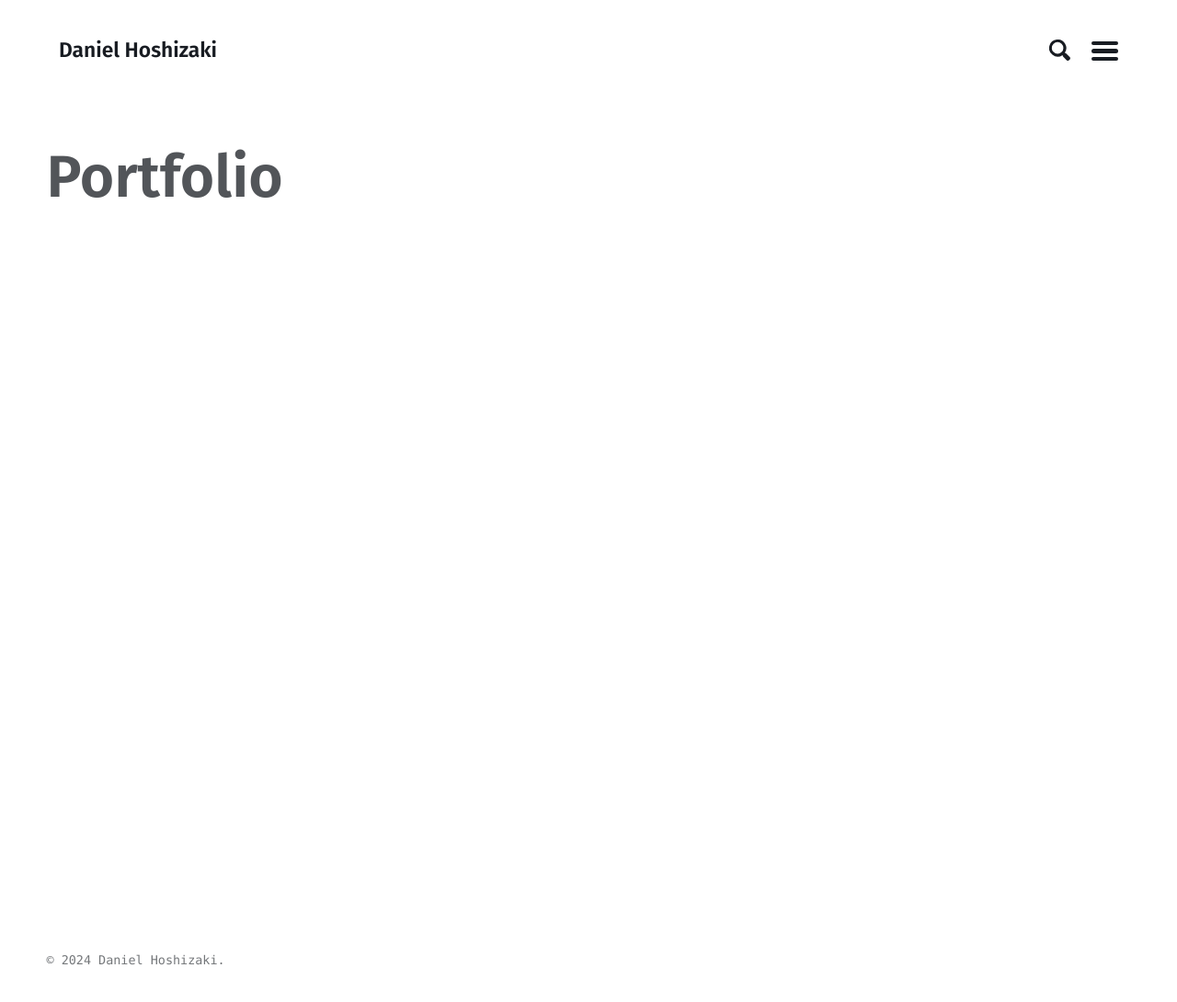
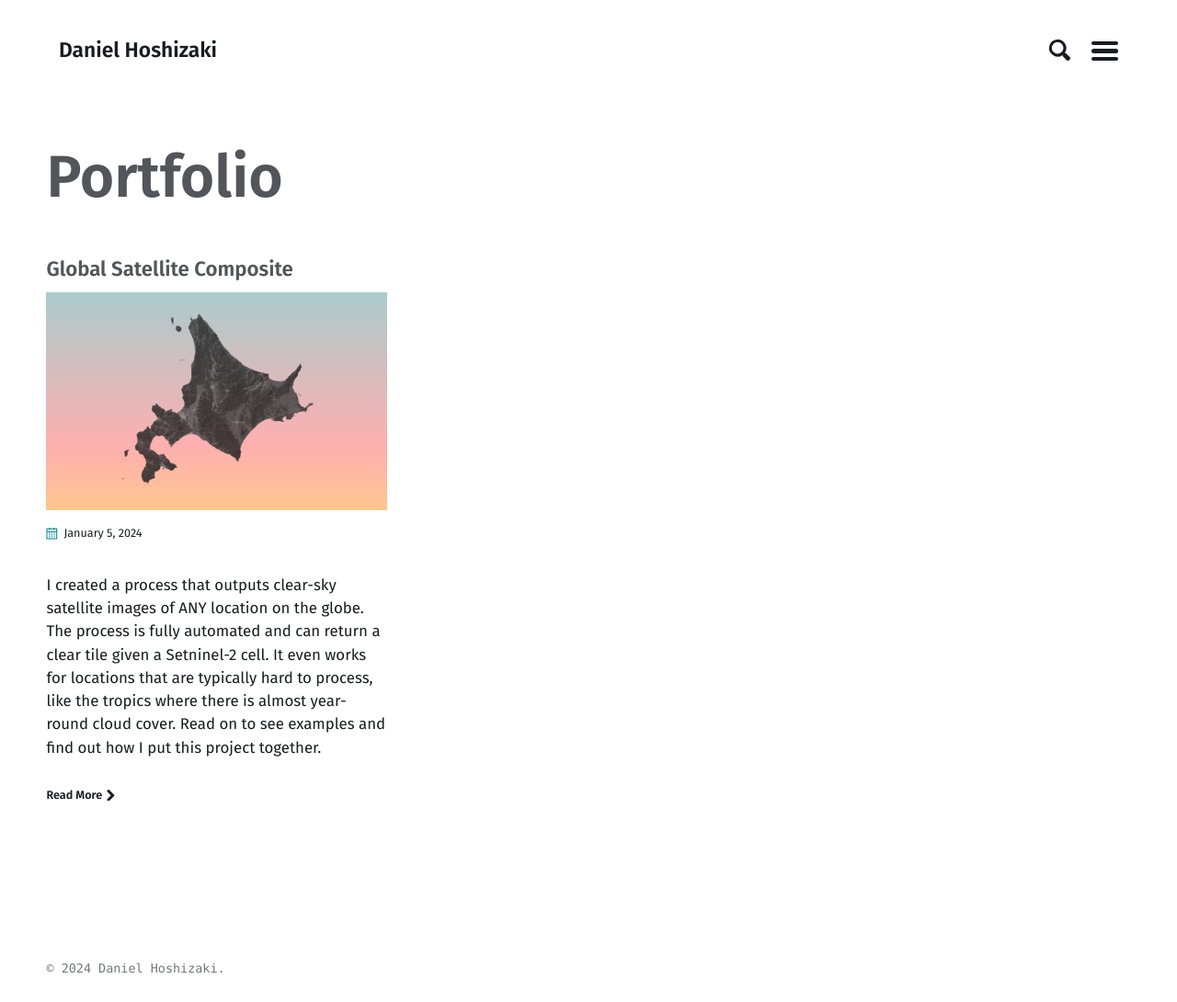
Before and after one commit to mmistakes/jekyll-theme-basically-basic, a Jekyll site: the page built from portfolio.md, in a window 1280 px wide. Shown: the whole page at 92% size. Built offline with Jekyll 4.4.1, drawn with Linux system fonts in a browser that asks for light colours.

Commit message:
Revert "add portfolio"
This reverts commit ad87454156a6b813827a67234f92e5f92c26d47a.

```diff
--- a/_config.yml
+++ b/_config.yml
@@ -80,13 +80,13 @@ exclude:
 
 # Collections
 collections:
-  # portfolio:
-  #   output: true
-  #   permalink: /:collection/:path/
-
-  blog:
+  portfolio:
     output: true
     permalink: /:collection/:path/
+
+#   blog:
+#     output: true
+#     permalink: /:collection/:path/
 
 # Front Matter Defaults
 defaults:
--- a/_portfolio/sentinel-composite.md
+++ b/_portfolio/sentinel-composite.md
@@ -7,3 +7,47 @@ image:
 ---
 
 I created a process that outputs clear-sky satellite images of ANY location on the globe. The process is fully automated and can return a clear tile given a Setninel-2 cell. It even works for locations that are typically hard to process, like the tropics where there is almost year-round cloud cover. Read on to see examples and find out how I put this project together.
+
+## Inspiration
+I was inspired to create my own process after working on an identical task for [Axelspace](https://www.axelspace.com/). The company ended up developing a method that allowed it to retain full precision, multispectral, and the most recent data to create global mosaics. I wanted to take a different approach and be able to use the data for future personal GIS visualization projects. To that end, I wasn't too concerned about the most recent data or maintaining radiometric accuracy, I just wanted a good looking map that was visually appealing.
+
+I wasn't sure that I could pull it off, but I ended up surprizing myself when I saw the results!
+
+<p align="center">
+  <img src="/assets/images/portfolio/hokkaido2.png" width="300"/>
+  <img src="/assets/images/portfolio/tokyo.png" width="300"/>
+  <img src="/assets/images/portfolio/aichi.png" width="300"/>
+</p>
+
+<p align="center">
+  Composite images of Hokkaido, Tokyo, and Aichi Prefecture, Japan.
+</p>
+
+## Processing Technique
+The dataset I used for this project was Sentinel-2's level 2 product. This imagery is already calibrated to surface reflectance and is very close to the "true" colors you would see on the surface of the planet. A big bonus is that the data is completely free to use and hosted for free on AWS too.
+
+Creating cloud free images from Sentinel-2 data is actually very easy. A common technique is to take the 25th percentile value from a stack of satellite image pixels. This [article on generating a cloud free image of New Zealand](https://medium.com/sentinel-hub/how-to-create-cloudless-mosaics-37910a2b8fa8) describes how the technique works in detail. It's possible to generate nearly cloud free imagery almost anywhere using this very, very simple approach.
+
+Almost, anywhere.
+
+I was always bothered with how this technique would fail for regions that typically have a lot of cloud cover: mountainous terrain or areas around the tropics. For most production cases, it's probably not worth the extra work to deal with cloud cover in this area, but this is a personal project and I wanted to see if I could develop a sure-fire way of removing all cloud cover.
+
+It turns out that a modified version of the 25th percentile technique along with a very heavy handed use of almost all Sentinel-2 data can remove the last vestiges of cloud cover pixels. My process needs on average 100 Sentinel-2 tiles (5 years worth of data during summertime months). The vanilla percentile technique can achieve similar results with around 10 tiles! Needless to say, the process I developed is severe overkill. That said, I can run it in my sleep and it will ALWAYS produce a clear image. The same cannot be said for the vanilla technique.
+
+In addition to a large stack of Sentinel-2 images, my process also requires fairly accurate cloud cover masks. At work we used a transformer to detect cloud cover and it worked unreasonably well (I've written about the architecture in a [blog post here](https://danielhoshizaki.com/2022/10/15/vision-transformers.html)). I used the same architecture, available on the very awesome [Huggingface](https://huggingface.co/) library, and created my own training dataset using a landcover dataset that comes with the Sentinel-2 data on AWS. After training the model, I ran it against every tile and created a corresponding cloud mask.
+
+<p align="center">
+  <img src="/assets/images/portfolio/japan.png" width="500"/>
+</p>
+
+<p align="center">
+  Composite output over Japan.
+</p>
+
+The final step to creating cloud free images requires combining the cloud mask with the vanialla 25th percentile technique I mentioned in the beginning. Sounds simple, but this process is insanely slow when using a built in method in Numpy. Thankfully, a talented individual by the name of [Kersten Fernerkundung created an excellent algorithm](https://krstn.eu/np.nanpercentile()-there-has-to-be-a-faster-way/) to do the heavy lifting. His work imprecisely approximates Numpy's nanpercentile function, but brings the run time down from quadratic to linear. This algorithm was critical in allowing me to effectively use the cloud masks to compute the 25th percentile value.
+
+Taken together, the above steps allow me to pick any geographic location and generate a completely cloud free image. The results work great even for areas with persistent cloud cover. I've only processed Sentinel-2 cells over Japan, but it wouldn't be too much extra work to parallelize this process on a bunch of servers on cloud computing platforms like AWS or GCP. If I had a few extra bucks to throw at this project I could have the whole globe processed in a few hours. That's an MLOps project another day.
+
+For now, you can check out a sample of the final output in the map below. I combined the satellite imagery with one of [my favorite datasets for Japan: a 10m digital elevation model](https://danielhoshizaki.com/2021/10/07/dem-processing.html). The result is a very cool looking basemap that I'm sure would look great with other GIS data overlayed on top. Another interesting visualization project for another day!
+
+## Interactive Map
```
Also changed, not shown: about.md (+1 -1 lines).
